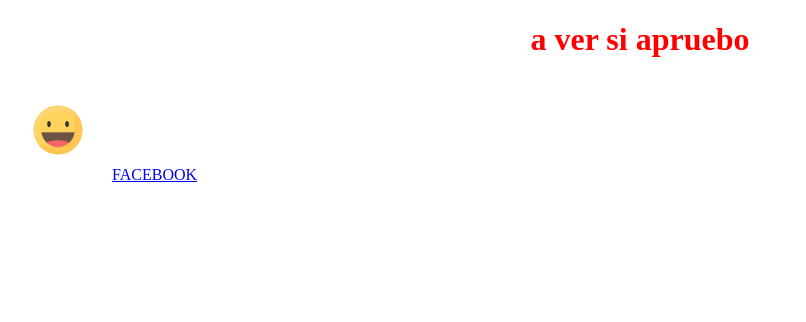
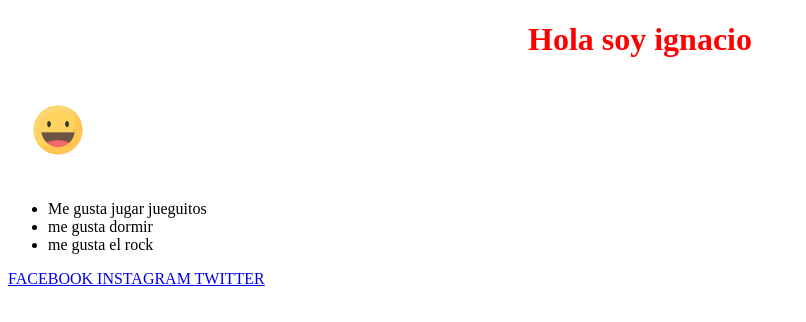
Before and after one commit to IFRAN-Ignacio/TELEINFORMATICA, a plain HTML site: page index.html in a window 1280 px wide. Shown: the whole page, without its empty margins (0-806 px from the left). Drawn offline with Linux system fonts and the light colour scheme.

Commit message:
Update index.html

```diff
--- a/index.html
+++ b/index.html
@@ -1,19 +1,43 @@
 <!DOCTYPE html>
+
 
 <head>
 
     <link rel="stylesheet" href="colore.css">
+    <meta name="viewport" content="width=device-width, initial-scale=1.0">
+    <title>Pagina de Ignacio</title>
+    <meta name="description" content="esta pagina trata sobre...">
 
 </head>
 
 
+
 <body>
 
-    <h1 class="titulo"> a ver si apruebo </h1>
+    <div class="presentacion">
 
-    <img src="imagenes/25513.jpg" alt="cara feliz" class="carita">
+        <h1 class="titulo"> Hola soy ignacio </h1>
 
-    <a href="https://www.facebook.com" target="_blank "> FACEBOOK </a>
+        <img src="imagenes/25513.jpg" alt="cara feliz" class="carita">
 
+    </div>
+
+    <div class="data-personal">
+
+        <ul>
+                <li>Me gusta jugar jueguitos</li>
+                <li>me gusta dormir</li>
+                <li>me gusta el rock</li>
+        </ul>
+
+    </div>
+
+    <div class="seguime-en">
+
+        <a href="https://www.facebook.com" target="_blank "> FACEBOOK </a>
+        <a href="https://www.instagram.com" target="_blank "> INSTAGRAM </a>
+        <a href="https://www.x.com" target="_blank "> TWITTER </a>
+
+    </div>
 
 </body>
```
